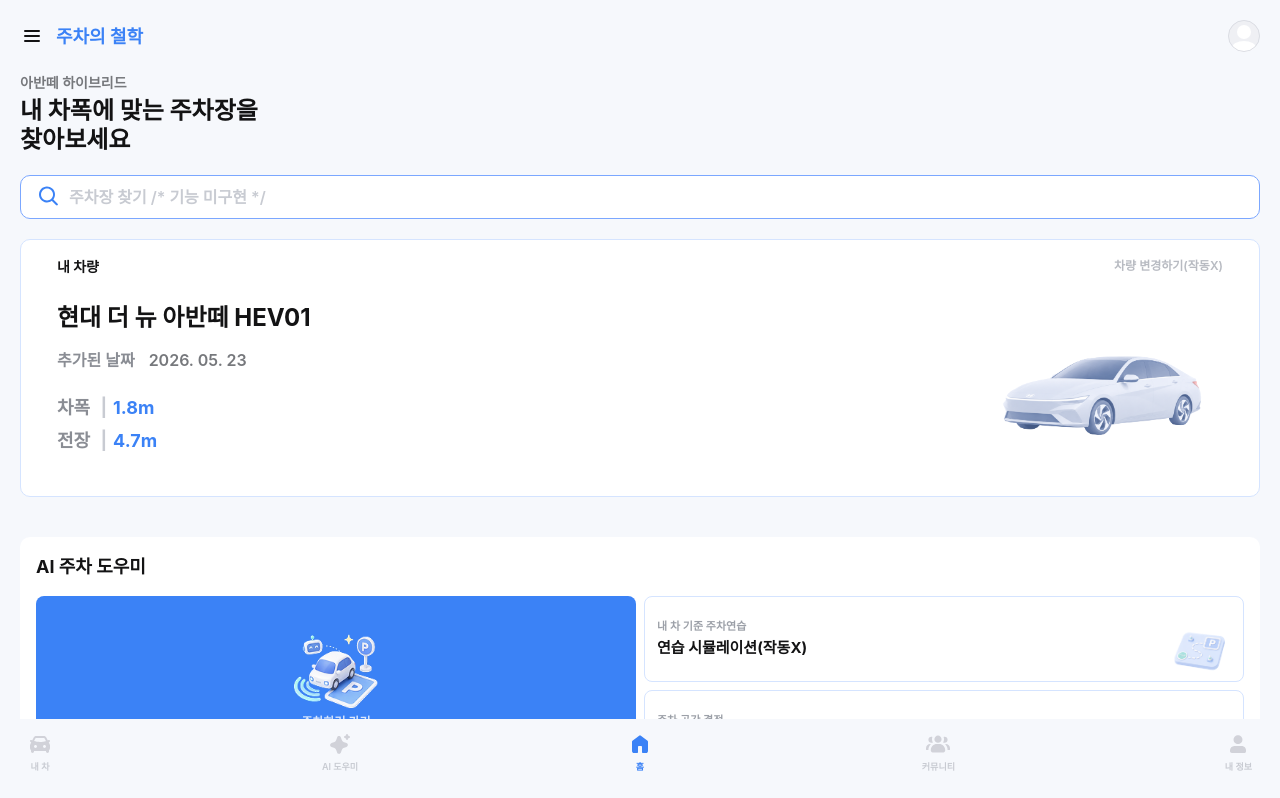
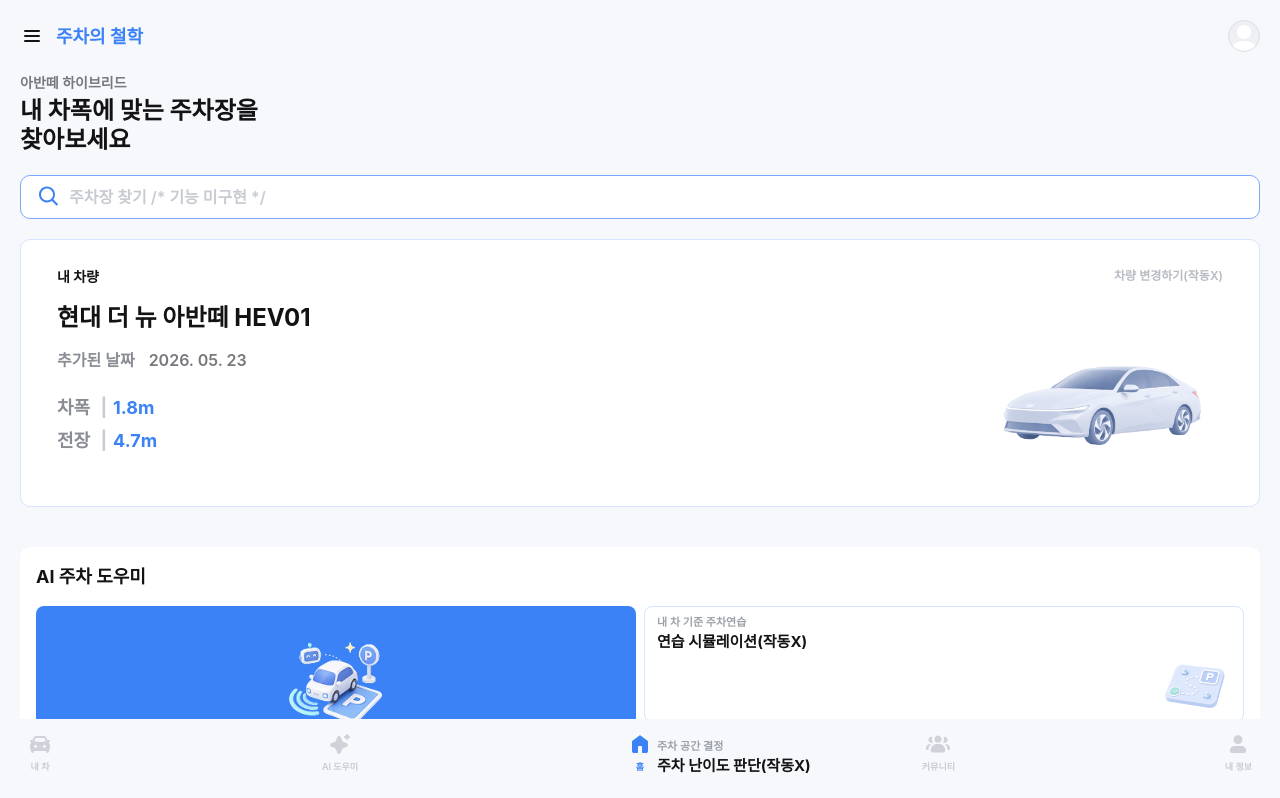
Before and after one commit to ahnjunggyu1114-sketch/philosophyOfParking, a React (Vite) app: page / in a window 1280 px wide. Shown: the top 798 px of the page. Built offline with nearby package versions, Linux system fonts and the light colour scheme.

Commit message:
[FEAT] 홈 css 변경

```diff
--- a/src/components/CarCard.jsx
+++ b/src/components/CarCard.jsx
@@ -5,7 +5,7 @@ const CarCard = ({ vehicle }) => {
         return null;
     }
     return (
-        <div className="relative h-[200px] w-full overflow-hidden rounded-[10px] bg-white p-[20px]">
+        <div className="relative h-[200px] w-full overflow-hidden rounded-[10px] bg-white px-[20px] py-[10px]">
             <div className="relative z-0">
                 <h2 className="text-[24px] font-bold text-[#131314]">
                     {vehicle.vehicleName}
--- a/src/pages/Home.jsx
+++ b/src/pages/Home.jsx
@@ -44,7 +44,7 @@ const Home = () => {
 
             <section className="mb-[20px] px-[20px] pb-[20px]">
                 <div className="rounded-[10px] border border-[#D5E4FF] bg-white p-[16px]">
-                    <div className="flex items-center px-[20px]  justify-between">
+                    <div className="flex items-center px-[20px] pt-[10px] justify-between">
                         <h2 className="text-[14px] font-bold text-[#131314]">
                             내 차량
                         </h2>
@@ -72,14 +72,14 @@ const Home = () => {
                         <button
                             type="button"
                             onClick={() => navigate("/ParkingHelper")}
-                            className="cursor-pointer flex flex-col items-center justify-center h-[180px] rounded-[8px] bg-[#3B82F6] p-[14px] "
+                            className="cursor-pointer flex flex-col items-center  h-[240px] rounded-[8px] bg-[#3B82F6] p-[14px] "
                         >
                             <img
                                 src={parkingCar}
                                 alt="주차 도우미"
-                                className="mx-auto h-[90px] w-[90px] object-contain"
+                                className="mt-[12px] h-[100px] w-[100px] object-contain"
                             />
-                            <div className="flex flex-col items-center gap-[2px]">
+                            <div className="mt-[48px] flex flex-col items-center gap-[2px]">
                                 <span className="text-[12px] font-bold leading-none text-[#D8E6FD]">
                                     주차하러 가기
                                 </span>
@@ -90,35 +90,37 @@ const Home = () => {
                         </button>
 
                         <div className="flex flex-col gap-[8px]">
-                            <button className="relative h-[86px] overflow-hidden rounded-[8px] border border-[#D5E4FF] bg-white p-[12px] text-left">
-                                <div className="relative z-0">
-                                    <p className="text-[11px] font-semibold text-[#9CA0A8]">
+                            <button className="relative h-[116px] overflow-hidden rounded-[8px] border border-[#D5E4FF] bg-white text-left">
+                                <div className="absolute left-[12px] top-[10px] z-10">
+                                    <p className="text-[11px] font-semibold leading-none text-[#9CA0A8]">
                                         내 차 기준 주차연습
                                     </p>
-                                    <h3 className="mt-[2px] text-[15px] font-bold text-[#131314]">
+                                    <h3 className="mt-[6px] text-[15px] font-bold leading-none text-[#131314]">
                                         연습 시뮬레이션(작동X)
                                     </h3>
                                 </div>
+
                                 <img
                                     src={simulation}
                                     alt="연습 시뮬레이션"
-                                    className="absolute bottom-0 right-0 h-[60px] w-[90px] object-contain opacity-80"
+                                    className="absolute bottom-0 right-0 z-0 h-[70px] w-[100px] object-contain opacity-80"
                                 />
                             </button>
 
-                            <button className="relative h-[86px] overflow-hidden rounded-[8px] border border-[#D5E4FF] bg-white p-[12px] text-left">
-                                <div className="relative z-0">
-                                    <p className="text-[11px] font-semibold text-[#9CA0A8]">
+                            <button className="relative h-[116px] overflow-hidden rounded-[8px] border border-[#D5E4FF] bg-white text-left">
+                                <div className="absolute left-[12px] top-[10px] z-10">
+                                    <p className="text-[11px] font-semibold leading-none text-[#9CA0A8]">
                                         주차 공간 결정
                                     </p>
-                                    <h3 className="mt-[2px] text-[15px] font-bold text-[#131314]">
+                                    <h3 className="mt-[6px] text-[15px] font-bold leading-none text-[#131314]">
                                         주차 난이도 판단(작동X)
                                     </h3>
                                 </div>
+
                                 <img
                                     src={parkingdifficulty}
                                     alt="주차 난이도 판단"
-                                    className="absolute bottom-0 right-0 h-[60px] w-[90px] object-contain opacity-80"
+                                    className="absolute bottom-0 right-0 z-0 h-[70px] w-[100px] object-contain opacity-80"
                                 />
                             </button>
                         </div>
```
